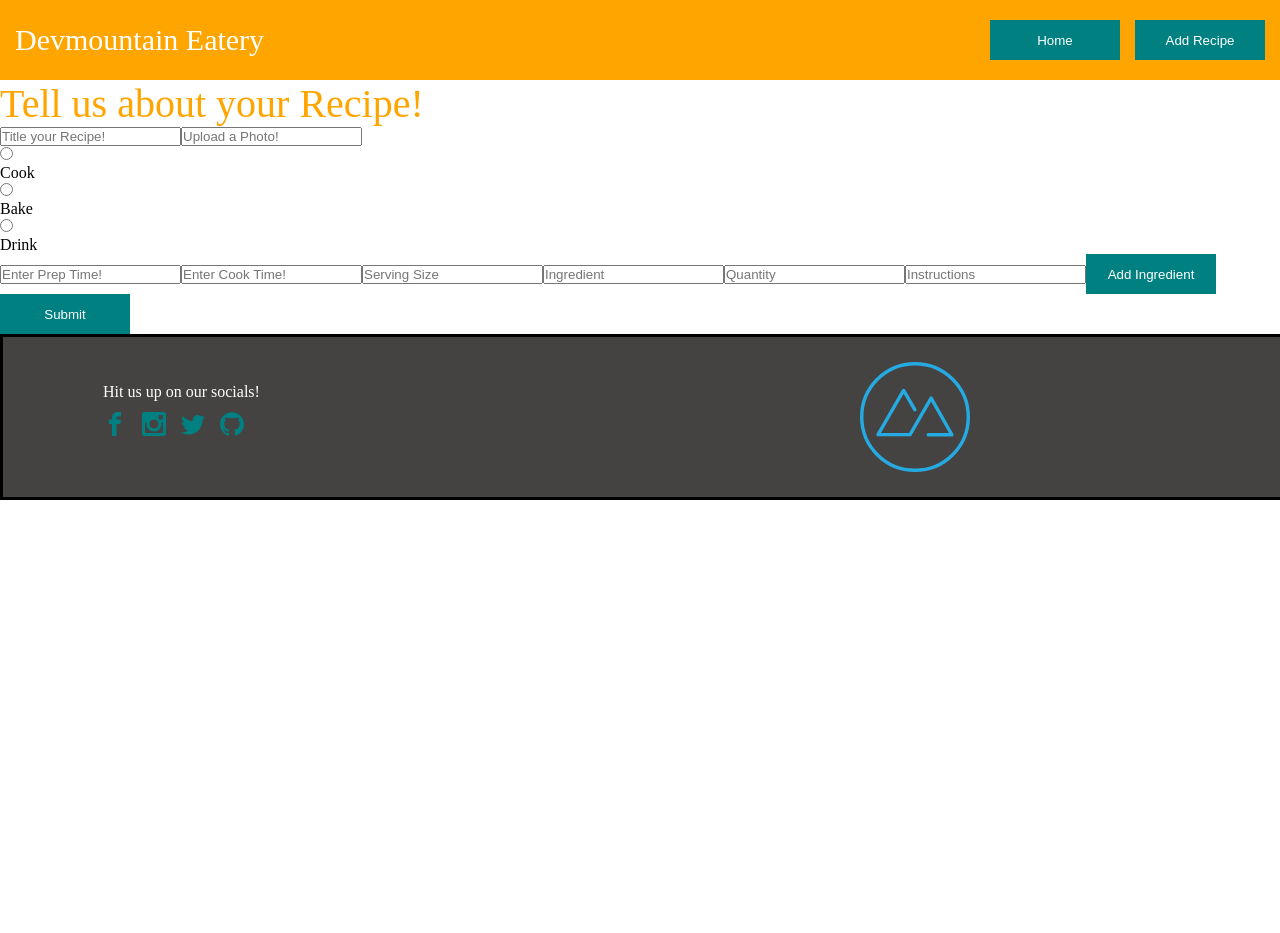
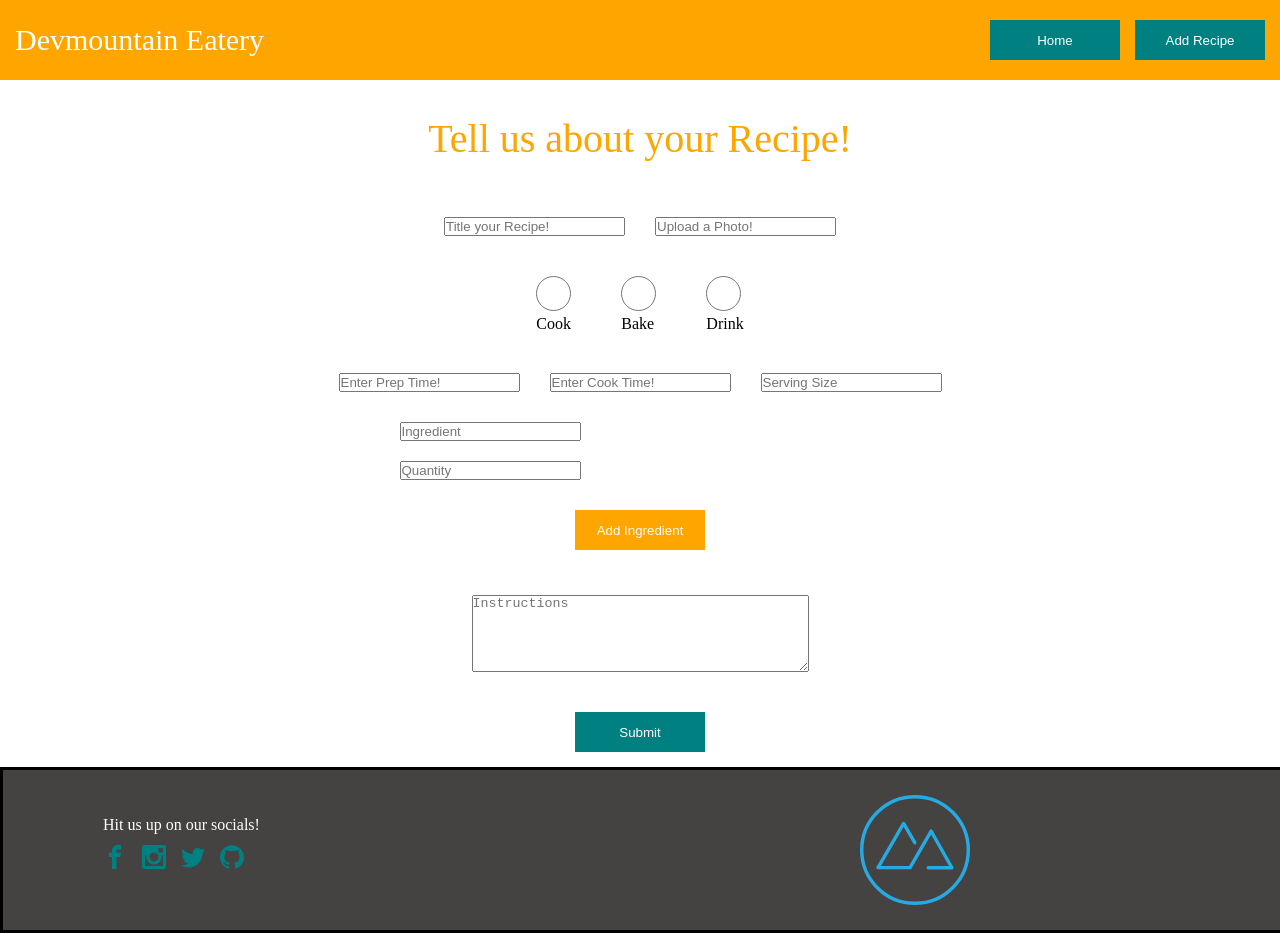
Before and after one commit to Lerwa30/react-recipes, a React (Create React App) app: page /newRecipe in a window 1280 px wide. Before the commit the page ends 800 px from the top, so only its background shows below. Built offline with nearby package versions, Linux system fonts and the light colour scheme; the HTML template or start-up script is replaced by a standard one.

Commit message:
updated css

```diff
--- a/src/App.js
+++ b/src/App.js
@@ -1,5 +1,4 @@
 import axios from "axios";
-import { useState, useEffect } from "react";
 import { Route, Routes } from "react-router-dom";
 import "./App.css";
 import DetailScreen from "./components/detailComponents/DetailScreen";
--- a/src/components/newRecipeComponents/NewRecipe.module.css
+++ b/src/components/newRecipeComponents/NewRecipe.module.css
@@ -0,0 +1,59 @@
+form {
+    display: flex;
+    flex-direction: column;
+    align-items: center;
+    gap: 10px;
+    justify-content: space-around;
+}
+
+.header {
+    text-align: center;
+    padding: 35px;
+}
+
+form input[type=radio] {
+    height: 35px;
+    width: 35px;
+    border: 3px;
+  }
+
+  .nameImg {
+    display: flex;
+    gap: 30px;
+    margin: 20px;
+  }
+
+  .radioContainer {
+    display: flex;
+    padding: 10px;
+    gap: 50px;
+    justify-content: center;
+    align-items: center;
+  }
+
+.prepContainer {
+    display: flex;
+    gap: 30px;
+    margin: 20px;
+}
+
+.ingredientContainer {
+    display: flex;
+    flex-direction: column;
+    gap: 20px;
+    margin-right: 300px;
+}
+
+.ingredientBtn {
+    background-color: orange;
+    margin: 20px;
+}
+
+textarea {
+    margin: 15px;
+}
+
+.formSubmitBtn {
+    margin: 15px;
+    padding: 10px;
+}
--- a/src/components/newRecipeComponents/NewRecipeScreen.jsx
+++ b/src/components/newRecipeComponents/NewRecipeScreen.jsx
@@ -1,6 +1,7 @@
 import React from "react";
 import axios from "axios";
 import { useState } from "react";
+import classes from './NewRecipe.module.css'
 
 import { Formik } from "formik";
 
@@ -39,10 +40,11 @@ const NewRecipeScreen = () => {
 
   return (
     <section>
-      <h1>Tell us about your Recipe!</h1>
+      <h1 className={classes.header}>Tell us about your Recipe!</h1>
       <Formik initialValues={initialValues} onSubmit={onSubmit}>
         {({ values, handleChange, handleSubmit }) => (
           <form onSubmit={handleSubmit}>
+            <div className={classes.nameImg}>
             <input
               placeholder="Title your Recipe!"
               value={values.recipeName}
@@ -55,6 +57,8 @@ const NewRecipeScreen = () => {
               onChange={handleChange}
               name="imgUrl"
             ></input>
+            </div>
+            <div className={classes.radioContainer}>
             <div>
             <input
               type="radio"
@@ -82,6 +86,8 @@ const NewRecipeScreen = () => {
             />
             <p>Drink</p>
             </div>
+            </div>
+            <div className={classes.prepContainer}>
             <input
               placeholder="Enter Prep Time!"
               value={values.prepTime}
@@ -100,6 +106,8 @@ const NewRecipeScreen = () => {
               onChange={handleChange}
               name="serves"
             ></input>
+            </div>
+            <div className={classes.ingredientContainer}>
             <input
               placeholder="Ingredient"
               value={name}
@@ -110,21 +118,24 @@ const NewRecipeScreen = () => {
               value={quantity}
               onChange={(event) => setQuantity(event.target.value)}
             ></input>
-            <input
+            </div>
+            <button
+              className={classes.ingredientBtn}
+              type="button"
+              onClick={addIngredient}
+            >
+              Add Ingredient
+            </button>
+            <textarea
               type="textarea"
+              rows="5"
+              cols="40"
               placeholder="Instructions"
               value={values.instructions}
               onChange={handleChange}
               name="instructions"
-            ></input>
-            <button
-              type="button"
-              className="orange-btn"
-              onClick={addIngredient}
-            >
-              Add Ingredient
-            </button>
-            <button type="submit" className="blue-btn">
+            ></textarea>
+            <button type="submit" className={classes.formSubmitBtn}>
               Submit
             </button>
           </form>
```
